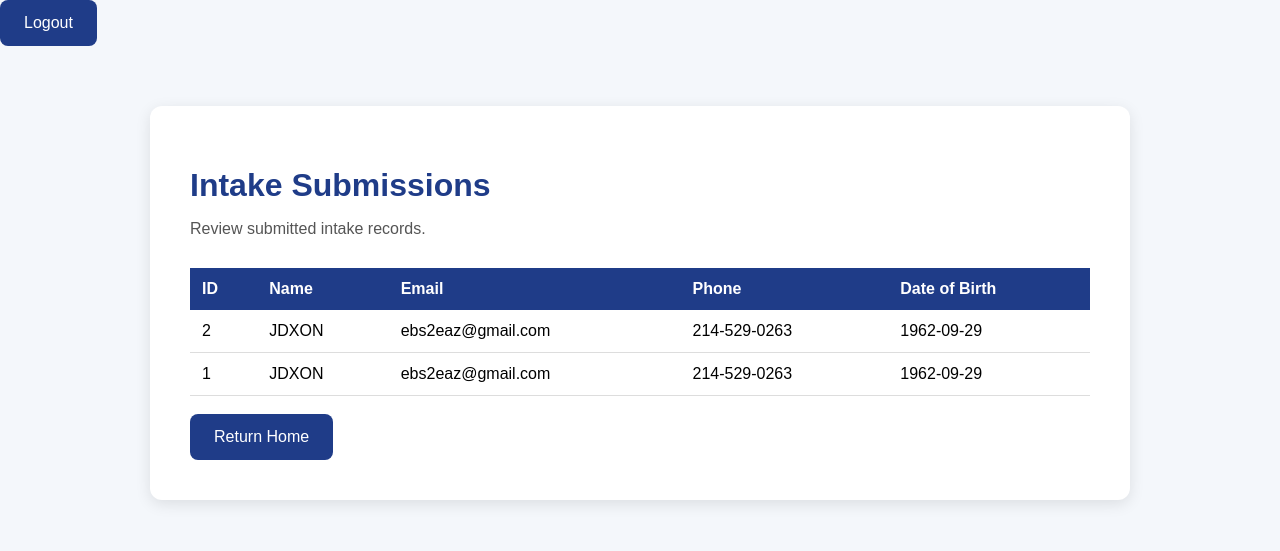
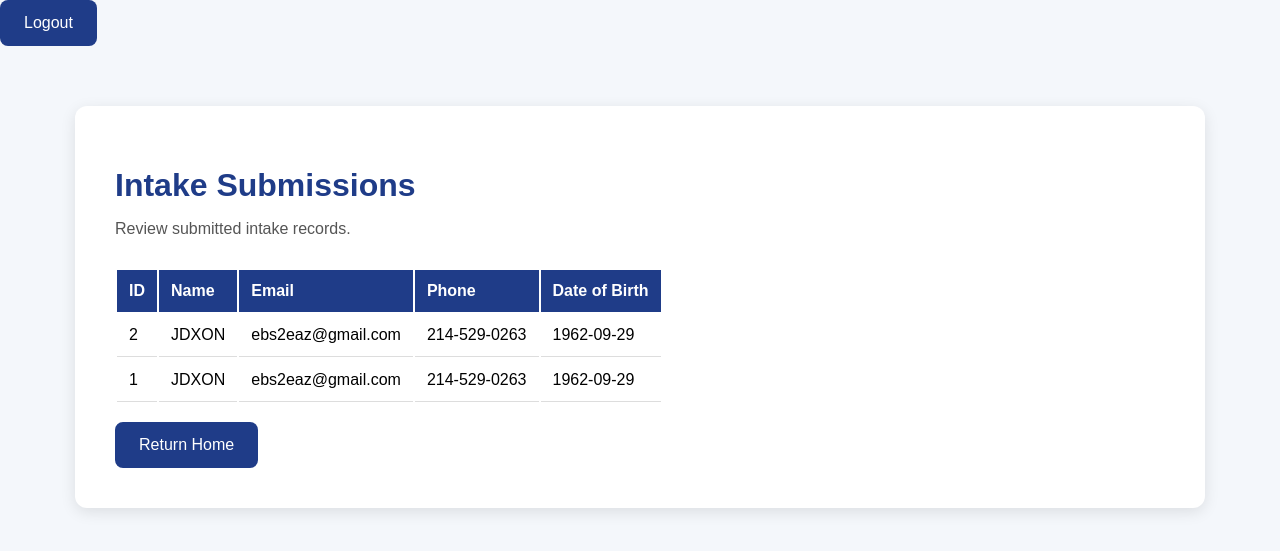
Before and after one commit to ebs2eaz-stack/john-intake-app, a Flask app: page /admin in a window 1280 px wide. Shown: the top 551 px of the page. Run offline with Flask 3, Linux system fonts and the light colour scheme; the visitor is signed in with stand-in values (Sample User, id 1); data comes from the database, SQL or seed files in the repository.

Commit message:
Update style.css

```diff
--- a/john-intake-app-main/static/style.css
+++ b/john-intake-app-main/static/style.css
@@ -69,7 +69,9 @@ input[type="submit"]:hover {
     background: #16306d;
 }
 .wide {
-    width: 900px;
+    width: 1050px;
+    max-width: 90%;
+}
 }
 
 table {
@@ -109,7 +111,7 @@ td:nth-child(8) {
 
 th:nth-child(10),
 td:nth-child(10) {
-    min-width: 190px;
+    min-width: 260px;
 }
 .button-group {
     display: flex;
```
